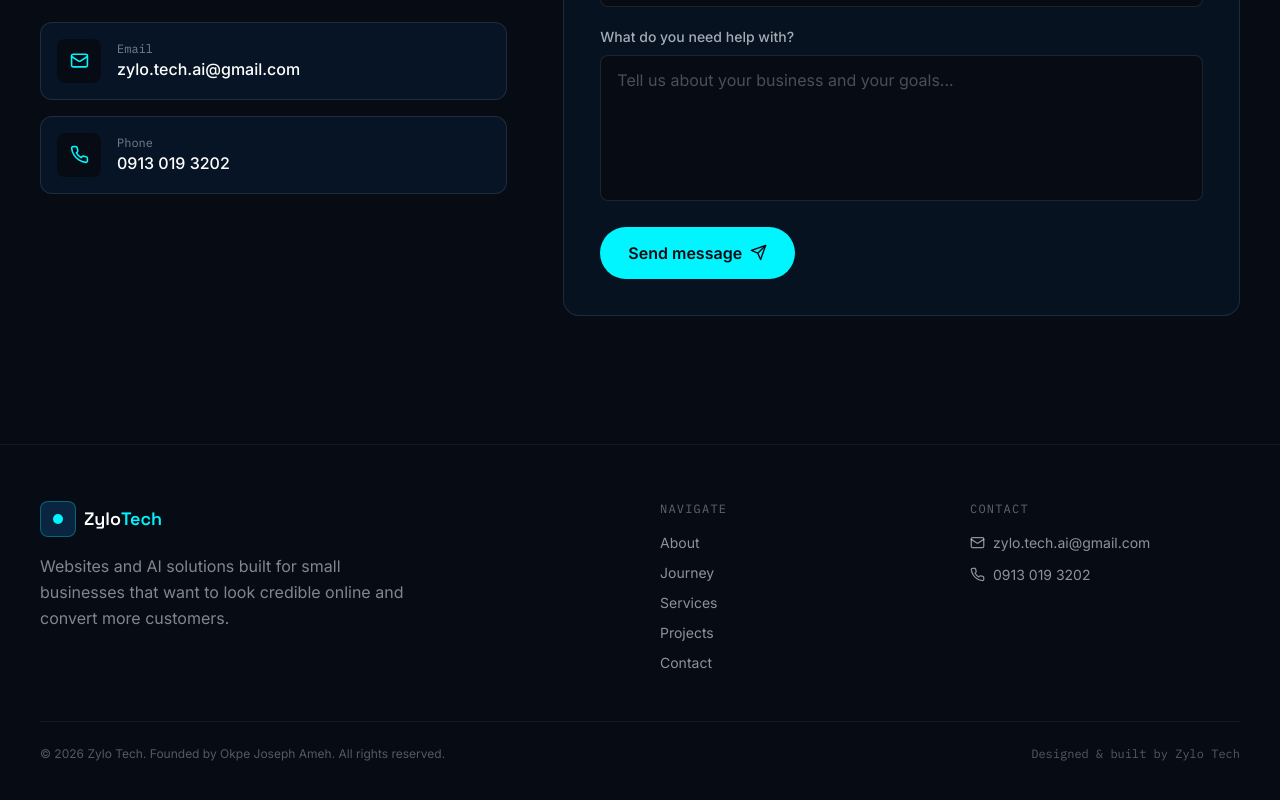
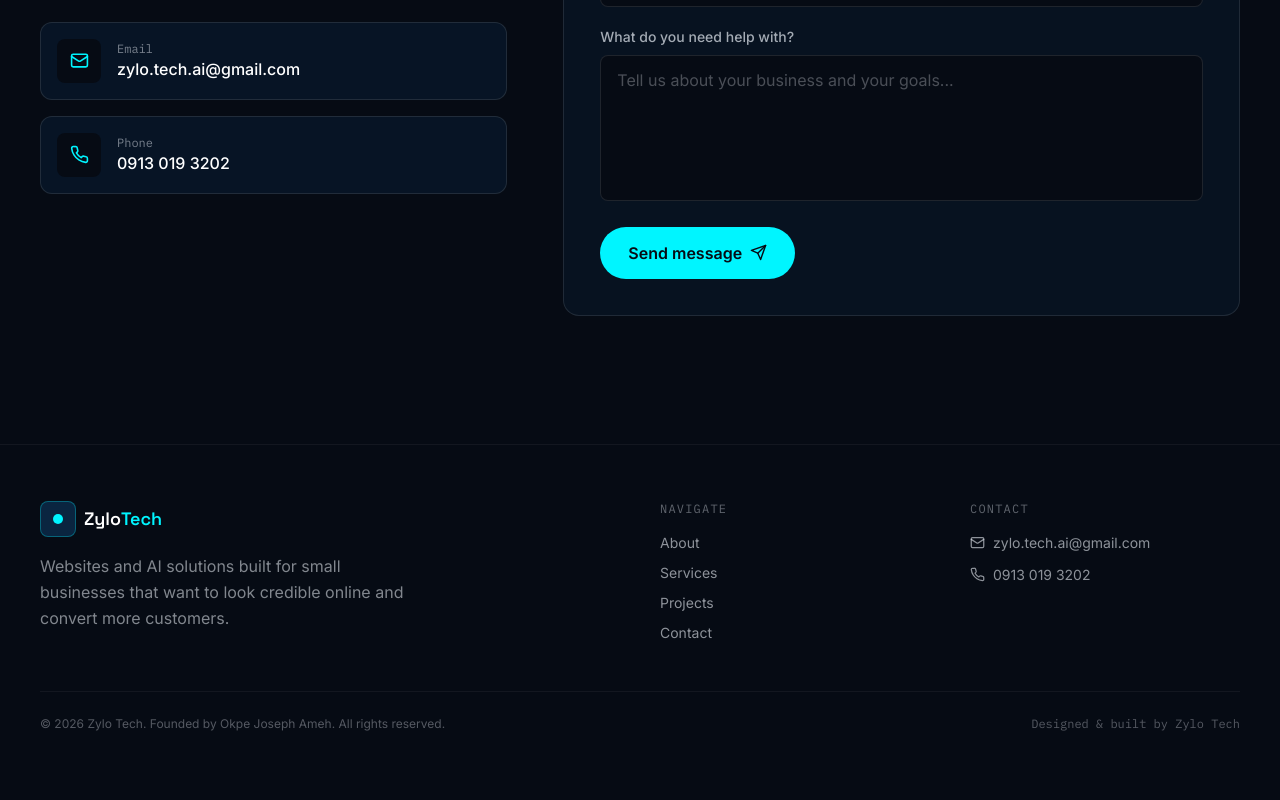
Before and after one commit to zylotech-tech/Zylotech---portfolio, a React (Vite) app: page / in a window 1280 px wide. Shown: the part 5193-5993 px from the top of the page. Built offline with nearby package versions, Linux system fonts and the light colour scheme; the HTML template or start-up script is replaced by a standard one.

Commit message:
Update Footer.jsx

```diff
--- a/src/components/Footer.jsx
+++ b/src/components/Footer.jsx
@@ -27,7 +27,6 @@ export default function Footer() {
             <ul className="space-y-2.5 text-sm">
               {[
                 ['About', '#about'],
-                ['Journey', '#credentials'],
                 ['Services', '#services'],
                 ['Projects', '#projects'],
                 ['Contact', '#contact'],
```
